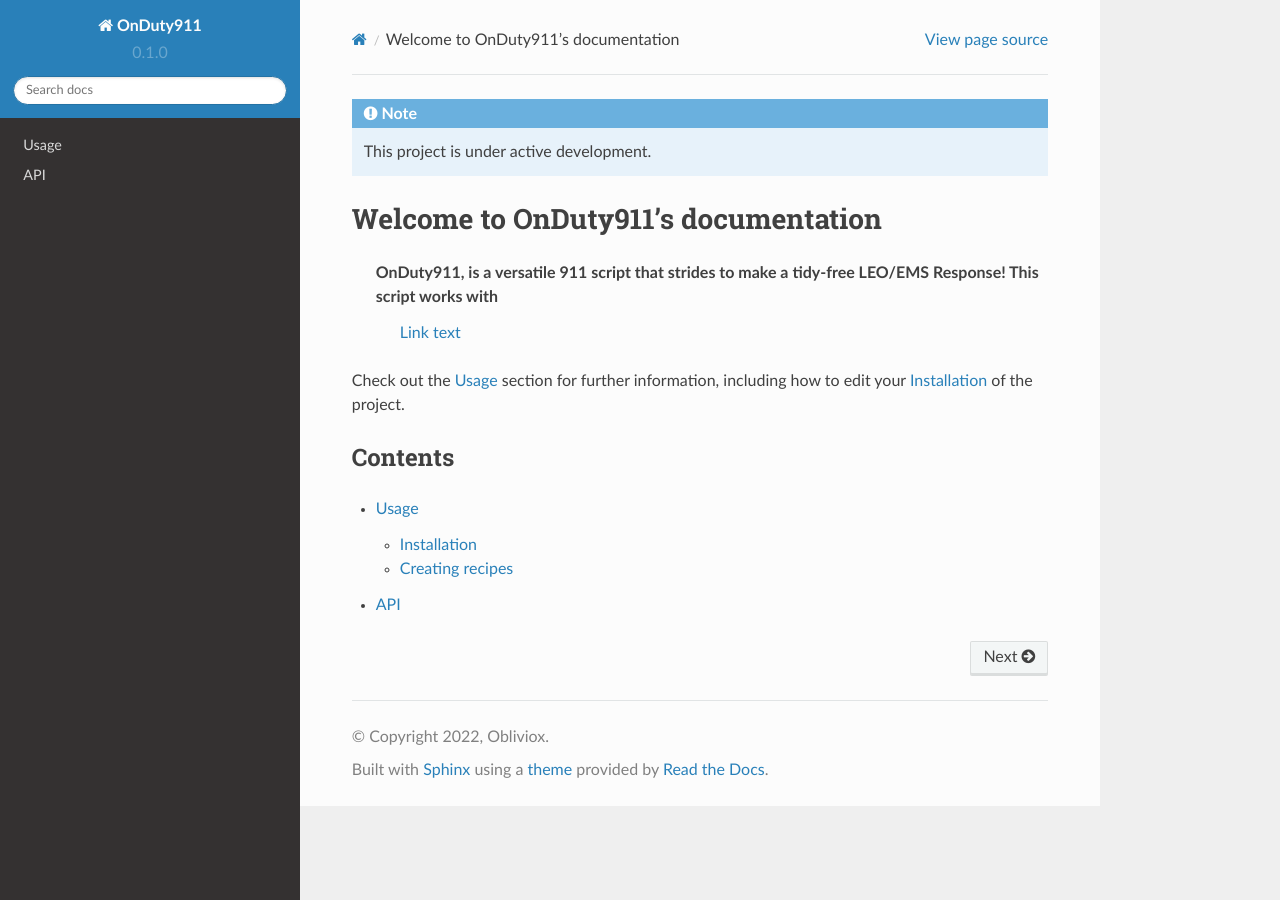
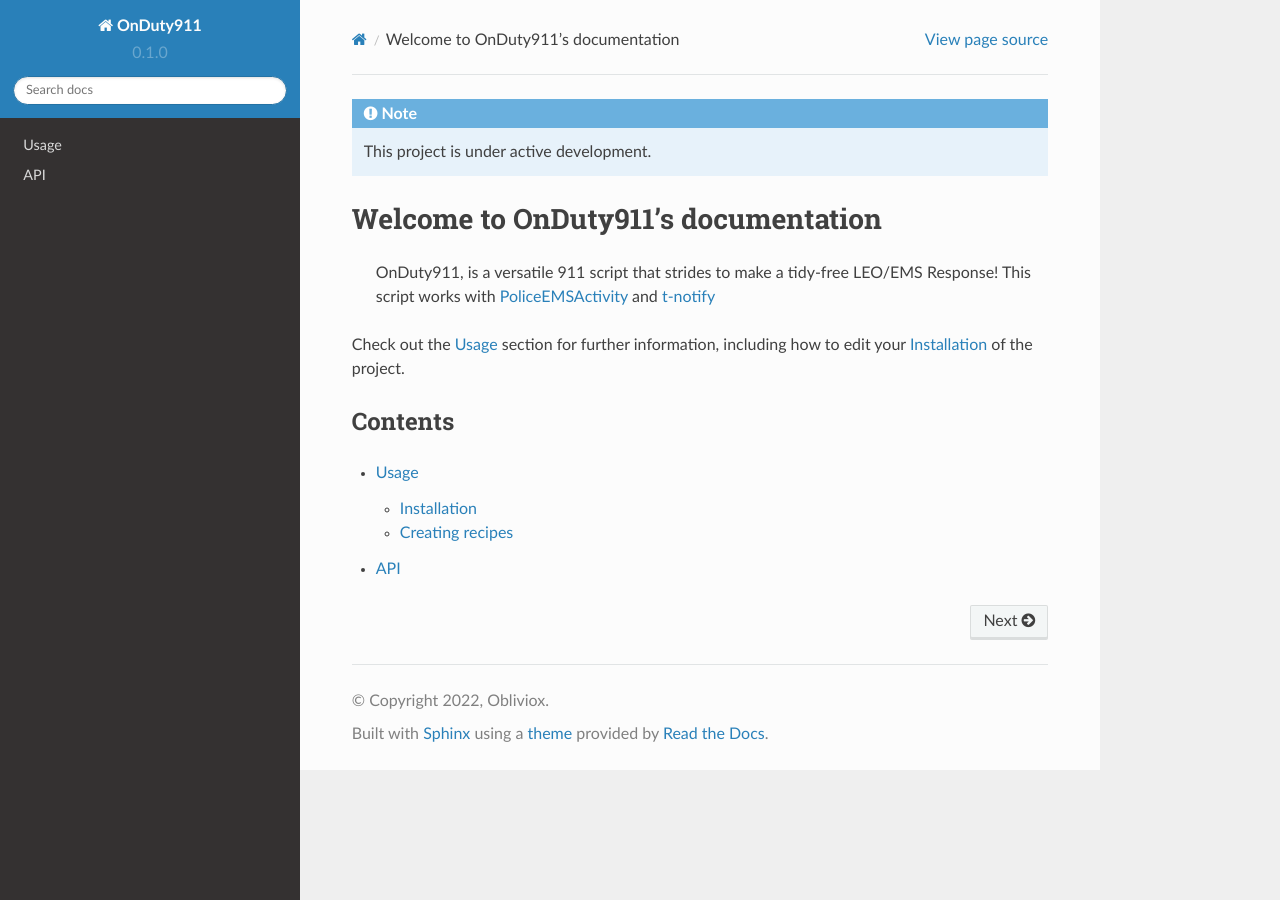
Before and after one commit to Obliviox/readthedocs, a Sphinx documentation site: the page built from docs/source/index.rst, in a window 1280 px wide. Built offline with Sphinx 7.4.7 and the Read the Docs theme 2.0.0, drawn with Linux system fonts in a browser that asks for light colours.

Commit message:
Update index.rst

```diff
--- a/docs/source/index.rst
+++ b/docs/source/index.rst
@@ -6,9 +6,7 @@
 Welcome to OnDuty911's documentation
 ===================================
 
- OnDuty911, is a versatile 911 script that strides to make a tidy-free LEO/EMS Response! This script works with
-  `Link text <https://docs.badger.store/fivem-discord-scripts/policeemsactivity/>`_
- .. PoliceEMSActivity: https://docs.badger.store/fivem-discord-scripts/policeemsactivity and  .. t-notify: https://github.com/TasoOneAsia/t-notify/releases/tag/v1.5.1
+ OnDuty911, is a versatile 911 script that strides to make a tidy-free LEO/EMS Response! This script works with `PoliceEMSActivity <https://docs.badger.store/fivem-discord-scripts/policeemsactivity/>`_ and  `t-notify <https://github.com/TasoOneAsia/t-notify/releases/tag/v1.5.1/>`_
 
 
 Check out the :doc:`usage` section for further information, including
```
